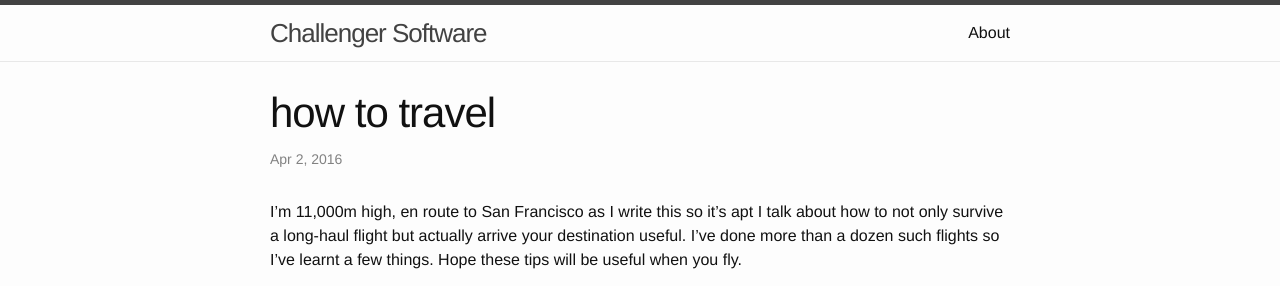
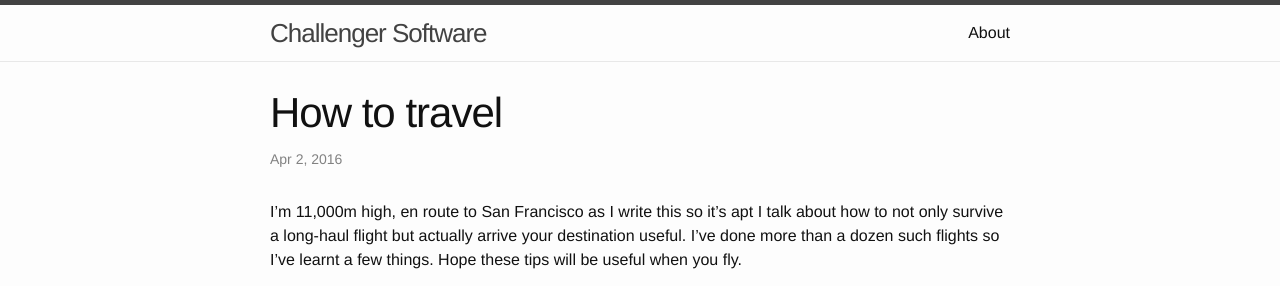
Before and after one commit to kcpyeung/kcpyeung.github.io, a Jekyll site: the page built from _posts/2016-04-02-how-to-travel.markdown, in a window 1280 px wide. Shown: the top 286 px of the page. Built offline with Jekyll 4.4.1, drawn with Linux system fonts in a browser that asks for light colours.

```diff
--- a/_posts/2016-04-02-how-to-travel.markdown
+++ b/_posts/2016-04-02-how-to-travel.markdown
@@ -1,6 +1,6 @@
 ---
 layout: post
-title:  "how to travel"
+title:  "How to travel"
 date:   2016-04-02 10:35:36 +0800
 categories: musing
 ---
```
